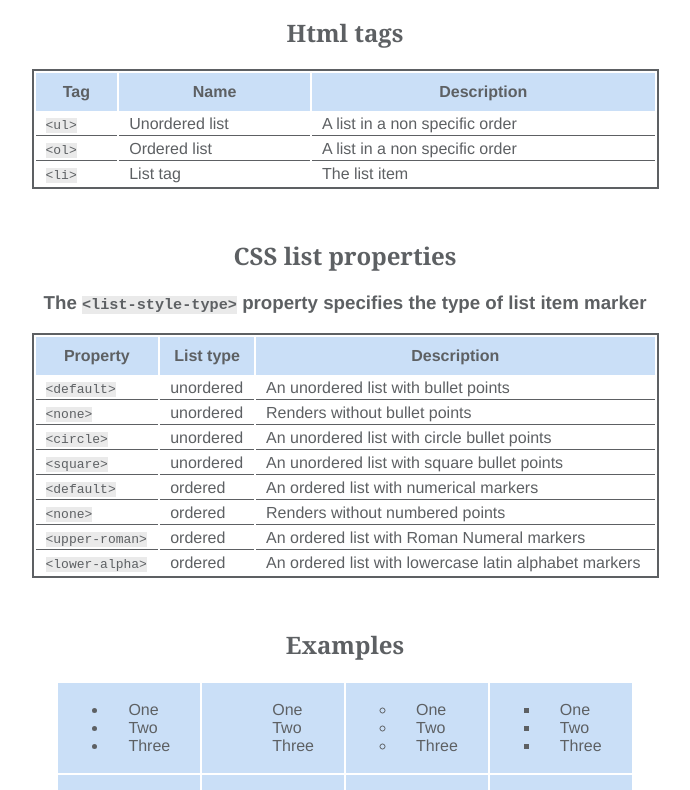
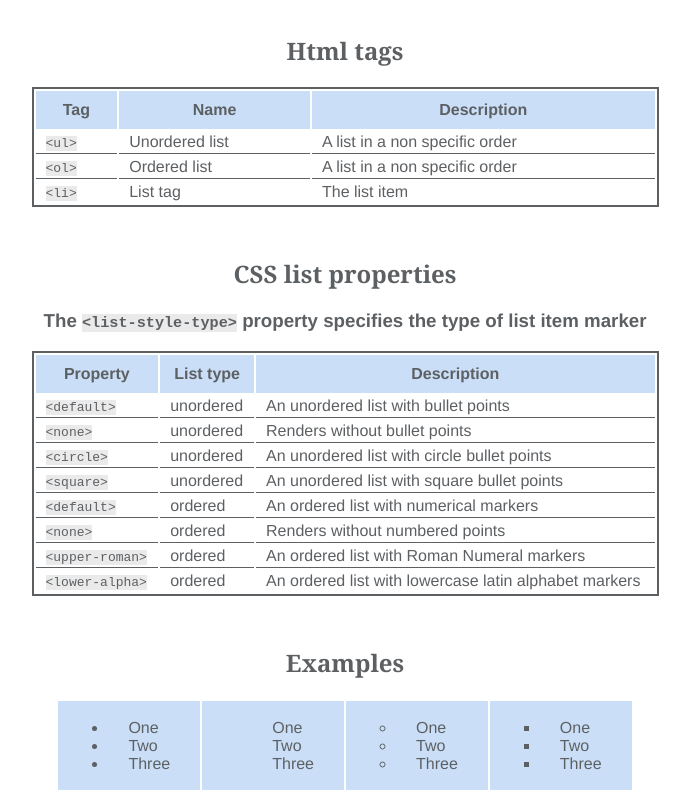
Before and after one commit to adamtrimby/creating-lists.github.io, a plain HTML site: page index.html in a window 1280 px wide. Shown: the part 98-888 px from the top of the page, without its empty margins (295-985 px from the left). Drawn offline with Linux system fonts and the light colour scheme.

Commit message:
Update styles
Changes to body padding

```diff
--- a/styles.css
+++ b/styles.css
@@ -3,6 +3,7 @@ body {
     background-color: #ffffff;
     color: #5D6063;
     font-family: Helvetica, sans-serif;
+    padding: 10px 0 100px 0;
   }
 
   h2 {
```
